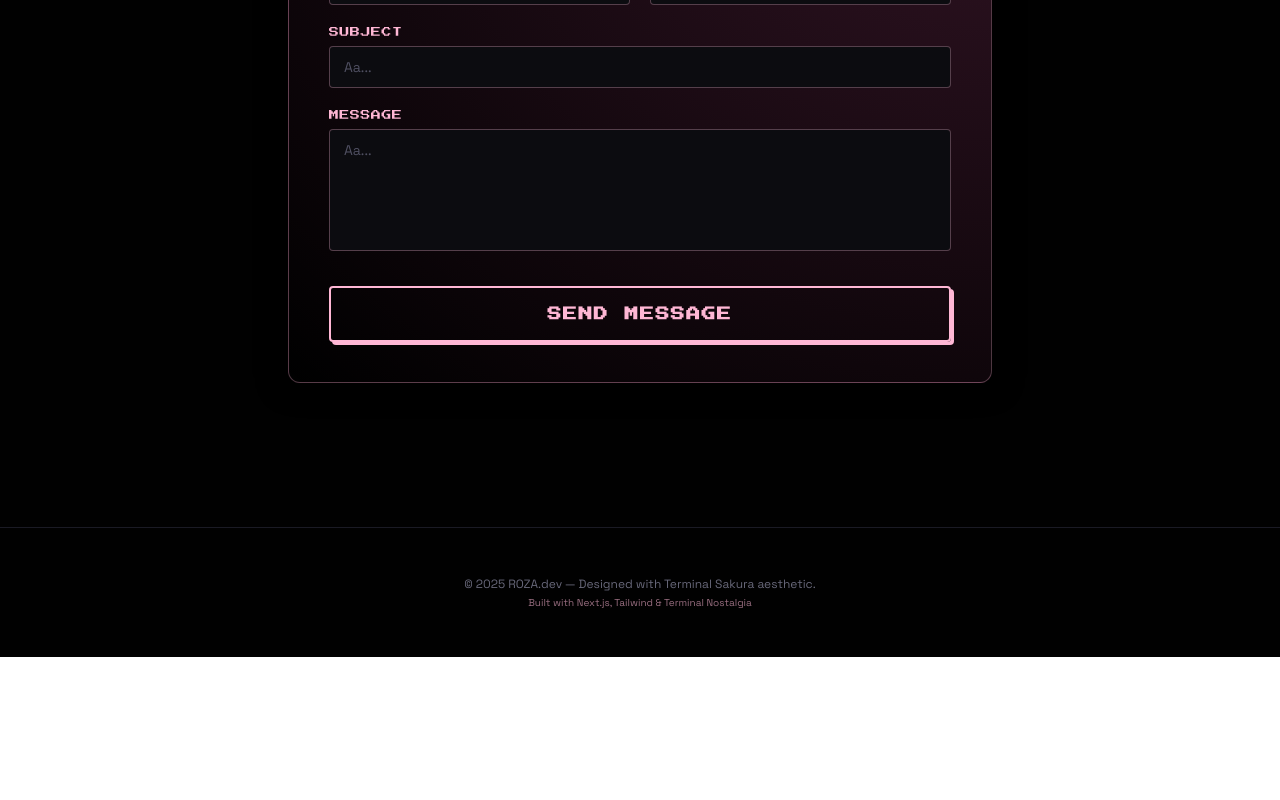
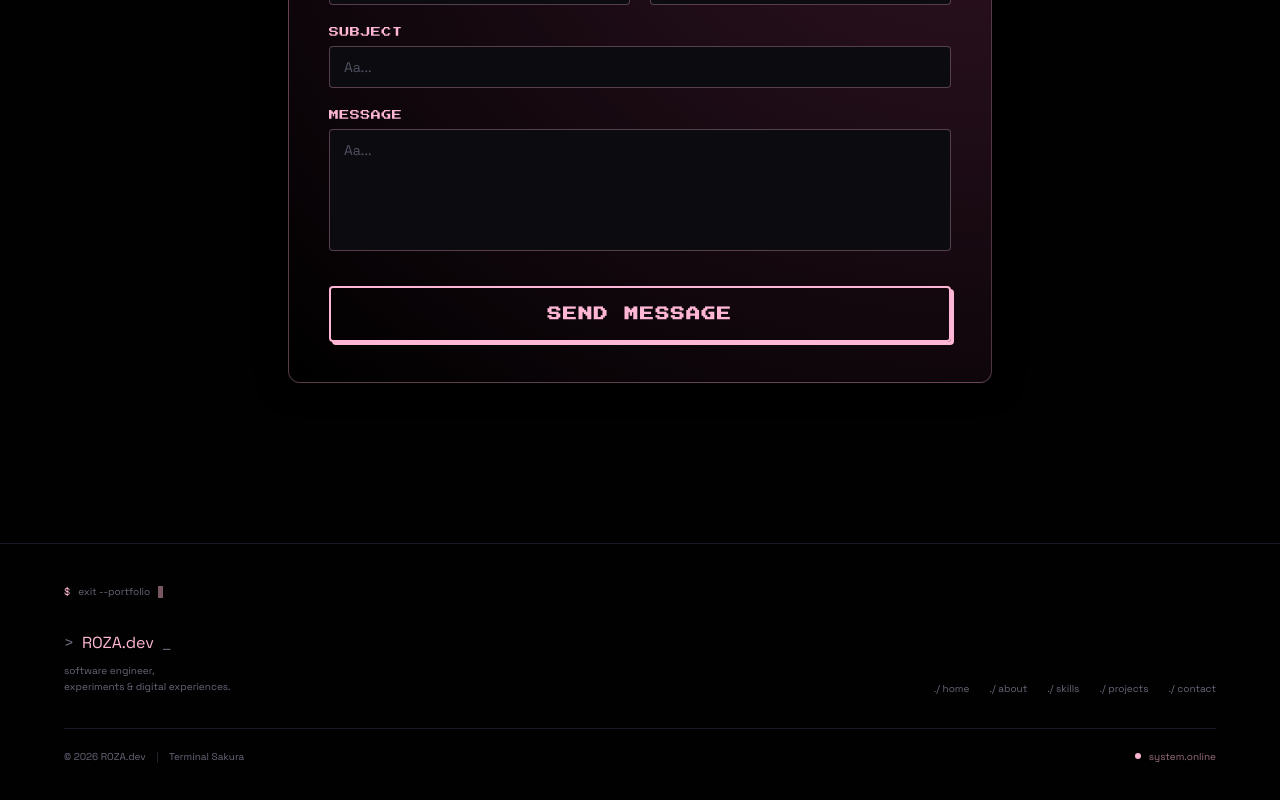
Before and after one commit to glitch86/retro-portfolio, a Next.js app: page / in a window 1280 px wide. Shown: the part 2771-3571 px from the top of the page. Before the commit the page ends 3428 px from the top, so only its background shows below. Built offline with nearby package versions, Linux system fonts and the light colour scheme.

Commit message:
organized files

```diff
--- a/app/layout.tsx
+++ b/app/layout.tsx
@@ -1,7 +1,7 @@
 import type { Metadata } from "next";
 import "./globals.css";
-import Navbar from "@/components/Navbar";
 import ScrollToTop from "@/components/buttons/ScrollToTop";
+import Navbar from "@/components/Shared/Navbar";
 
 export const metadata: Metadata = {
   title: "Roza // Software Engineer",
--- a/components/Footer.tsx
+++ /dev/null
@@ -1,36 +0,0 @@
-"use client";
-
-import { motion } from "framer-motion";
-
-export default function Footer() {
-  return (
-    <>
-      <motion.footer
-        initial={{ opacity: 0, y: 20 }}
-        whileInView={{ opacity: 1, y: 0 }}
-        viewport={{ once: true, amount: 0.5 }}
-        transition={{ duration: 0.6, ease: [0.22, 1, 0.36, 1] }}
-        className="py-10 sm:py-12 px-4 text-center text-[10px] sm:text-xs font-mono text-[#68687a] border-t border-[#1a1a24] mt-12 sm:mt-16"
-      >
-        <p>© 2025 ROZA.dev — Designed with Terminal Sakura aesthetic.</p>
-        <p className="text-[9px] sm:text-[10px] text-[rgba(255,183,213,0.6)] mt-1">
-          Built with Next.js, Tailwind &amp; Terminal Nostalgia
-        </p>
-      </motion.footer>
-
-      {/* <motion.a
-        href="#hero"
-        rel="noreferrer"
-        initial={{ opacity: 0, x: 60 }}
-        animate={{ opacity: 1, x: 0 }}
-        transition={{ duration: 0.6, ease: [0.22, 1, 0.36, 1], delay: 1.2 }}
-        whileHover={{ scale: 1.06 }}
-        whileTap={{ scale: 0.96 }}
-        className="fixed bottom-4 right-3 sm:bottom-5 sm:right-5 z-40 bg-[#141419] border border-[rgba(255,183,213,0.3)] text-[#ffb7d5] hover:border-[#ffb7d5] hover:bg-[rgba(255,183,213,0.15)] px-2.5 sm:px-3 py-1.5 rounded-lg text-[10px] sm:text-xs font-mono flex items-center gap-1.5 sm:gap-2 shadow-lg transition-colors"
-      >
-        <span>☕</span>
-        <span>$ KO-FI</span>
-      </motion.a> */}
-    </>
-  );
-}
--- a/components/HeroSection.tsx
+++ b/components/Sections/HeroSection.tsx
@@ -1,8 +1,7 @@
 "use client";
 
 import { motion } from "framer-motion";
-import TextType from "./TextType";
-
+import TextType from '../TextType'
 const container = {
   hidden: {},
   show: {
--- a/components/SkillsSection.tsx
+++ b/components/Sections/SkillsSection.tsx
@@ -11,9 +11,9 @@ import {
   SelectLabel,
   SelectTrigger,
   SelectValue,
-} from "./ui/select";
-import GravityMode from "./SkillViewModes/GravityMode";
-import CardMode from "./SkillViewModes/CardMode";
+} from "../ui/select";
+import GravityMode from "../SkillViewModes/GravityMode";
+import CardMode from "../SkillViewModes/CardMode";
 
 type ViewMode = "gravity" | "cards";
 
--- /dev/null
+++ b/components/Shared/Footer.tsx
@@ -0,0 +1,99 @@
+"use client";
+import { motion } from "framer-motion";
+import Link from "next/link";
+export default function Footer() {
+  return (
+    <motion.footer
+      initial={{ opacity: 0, y: 20 }}
+      whileInView={{ opacity: 1, y: 0 }}
+      viewport={{ once: true, amount: 0.3 }}
+      transition={{ duration: 0.6, ease: [0.22, 1, 0.36, 1] }}
+      className="mt-16 border-t border-[#1a1a24] px-4 py-8 sm:mt-20 sm:py-10"
+    >
+      {" "}
+      <div className="mx-auto max-w-6xl">
+        {" "}
+        {/* Terminal Header */}{" "}
+        <div className="mb-8 flex items-center gap-2 font-mono text-[9px] text-[#68687a] sm:text-[10px]">
+          {" "}
+          <span className="text-[#ffb7d5]">$</span>{" "}
+          <span>exit --portfolio</span>{" "}
+          <motion.span
+            animate={{ opacity: [1, 0, 1] }}
+            transition={{ duration: 1, repeat: Infinity }}
+            className="h-3 w-[5px] bg-[#ffb7d5]"
+          />{" "}
+        </div>{" "}
+        {/* Main Footer */}{" "}
+        <div className="flex flex-col gap-8 sm:flex-row sm:items-end sm:justify-between">
+          {" "}
+          {/* Brand */}{" "}
+          <div className="text-left">
+            {" "}
+            <Link
+              href="#Hero"
+              className="group inline-flex items-center gap-2 font-mono text-sm text-[#ffb7d5] transition-colors hover:text-[#ffd6e5] sm:text-base"
+            >
+              {" "}
+              <span className="text-[#68687a]">&gt;</span> <span>ROZA.dev</span>{" "}
+              <span className="text-[#68687a] transition-transform duration-300 group-hover:translate-x-1">
+                {" "}
+                _{" "}
+              </span>{" "}
+            </Link>{" "}
+            <p className="mt-2 max-w-xs font-mono text-[9px] leading-relaxed text-[#68687a] sm:text-[10px]">
+              {" "}
+              software engineer,{" "}
+              <br className="hidden sm:block" /> experiments &amp; digital
+              experiences.{" "}
+            </p>{" "}
+          </div>{" "}
+          {/* Navigation */}{" "}
+          <nav className="flex flex-wrap gap-x-5 gap-y-2 font-mono text-[9px] text-[#68687a] sm:text-[10px]">
+            {" "}
+            {[
+              ["Home", "#Hero"],
+              ["About", "#About"],
+              ["Skills", "#Skills"],
+              ["Projects", "#Projects"],
+              ["Contact", "#Contact"],
+            ].map(([label, href]) => (
+              <Link
+                key={label}
+                href={href}
+                className="transition-colors hover:text-[#ffb7d5]"
+              >
+                {" "}
+                ./ {label.toLowerCase()}{" "}
+              </Link>
+            ))}{" "}
+          </nav>{" "}
+        </div>{" "}
+        {/* Bottom Bar */}{" "}
+        <div className="mt-8 flex flex-col gap-3 border-t border-[#1a1a24] pt-5 font-mono text-[9px] text-[#68687a] sm:flex-row sm:items-center sm:justify-between sm:text-[10px]">
+          {" "}
+          <p>
+            {" "}
+            © {new Date().getFullYear()} ROZA.dev{" "}
+            <span className="mx-2 text-[#2a2a35]">|</span> Terminal Sakura{" "}
+          </p>{" "}
+          <div className="flex items-center gap-2">
+            {" "}
+            <span className="relative flex h-1.5 w-1.5">
+              {" "}
+              <motion.span
+                animate={{ opacity: [0.3, 1, 0.3] }}
+                transition={{ duration: 1.8, repeat: Infinity }}
+                className="absolute inline-flex h-full w-full rounded-full bg-[#ffb7d5]"
+              />{" "}
+            </span>{" "}
+            <span className="text-[rgba(255,183,213,0.6)]">
+              {" "}
+              system.online{" "}
+            </span>{" "}
+          </div>{" "}
+        </div>{" "}
+      </div>{" "}
+    </motion.footer>
+  );
+}
--- a/components/Navbar.tsx
+++ b/components/Shared/Navbar.tsx
@@ -2,7 +2,6 @@
 
 import { motion } from "framer-motion";
 import { useRef, useState } from "react";
-import LetterSwapPingPong from "./fancy/text/letter-swap-pingpong-anim";
 
 export default function Navbar() {
   const [active, setActive] = useState("");
```
Also changed, not shown: app/page.tsx (+7 -7 lines), components/Sections/AboutSection.tsx (renamed from components/AboutSection.tsx), components/Sections/ContactSection.tsx (renamed from components/ContactSection.tsx), components/Sections/ProjectsSection.tsx (renamed from components/ProjectsSection.tsx), components/Shared/HudBar.tsx (renamed from components/HudBar.tsx).
